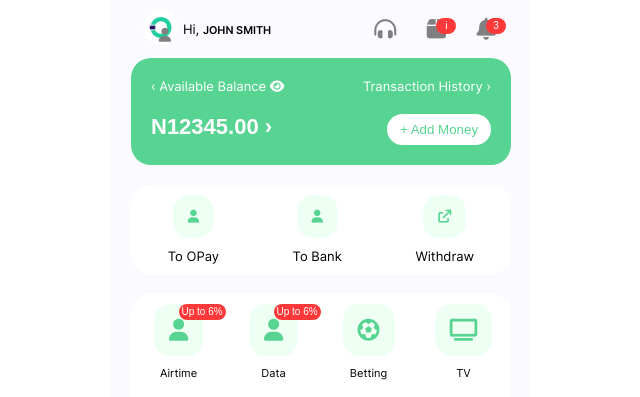
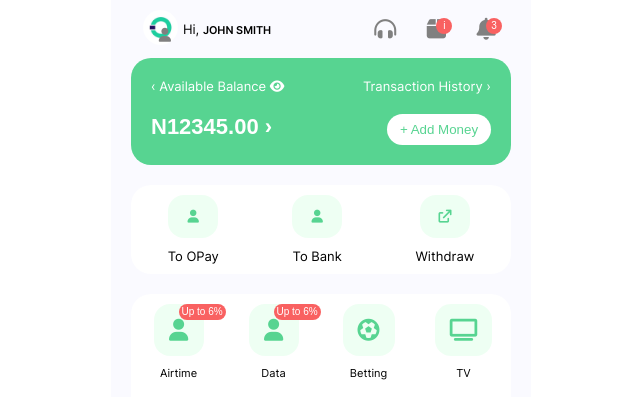
Before and after one commit to davistar21/s, a plain HTML site: page index.html in a window 1280 px wide. Shown: the top 397 px of the page, without its empty margins (319-959 px from the left). Drawn offline with Linux system fonts and the light colour scheme.

Commit message:
Minor changes

```diff
--- a/opay.css
+++ b/opay.css
@@ -87,9 +87,11 @@ nav{
   position: absolute;
   color: white;
   background-color: rgb(255, 57, 57);
+  background-color: rgb(249, 97, 97);
   border-radius: 50px;
   white-space: nowrap;
-  min-width: 14px;
+  min-width: 10px;
+  height: 10px;
   padding: 3px;
   font-size: 10px;
   font-weight: 500;
@@ -149,6 +151,7 @@ span.hidden, i.hidden{
   background: rgba(232, 255, 239, 0.74);
   text-align: center;
   border-radius: 16px;
+  min-width: 20px;
   padding: 15px;
   color: var(--base-color-);
 }
```
